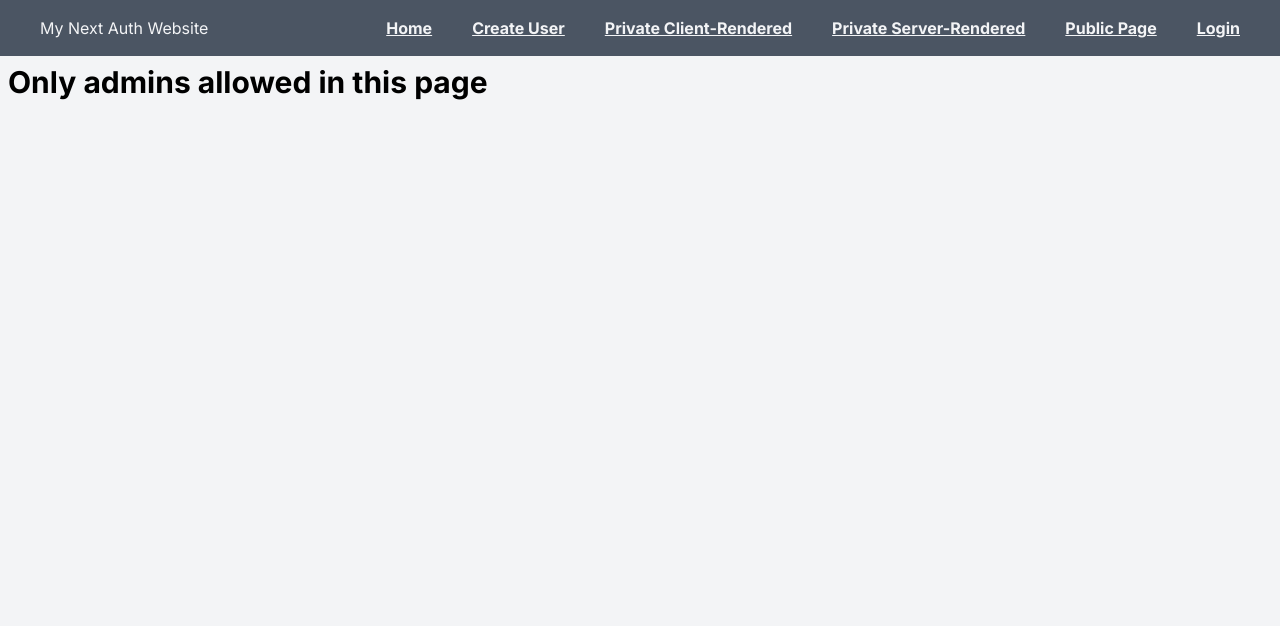
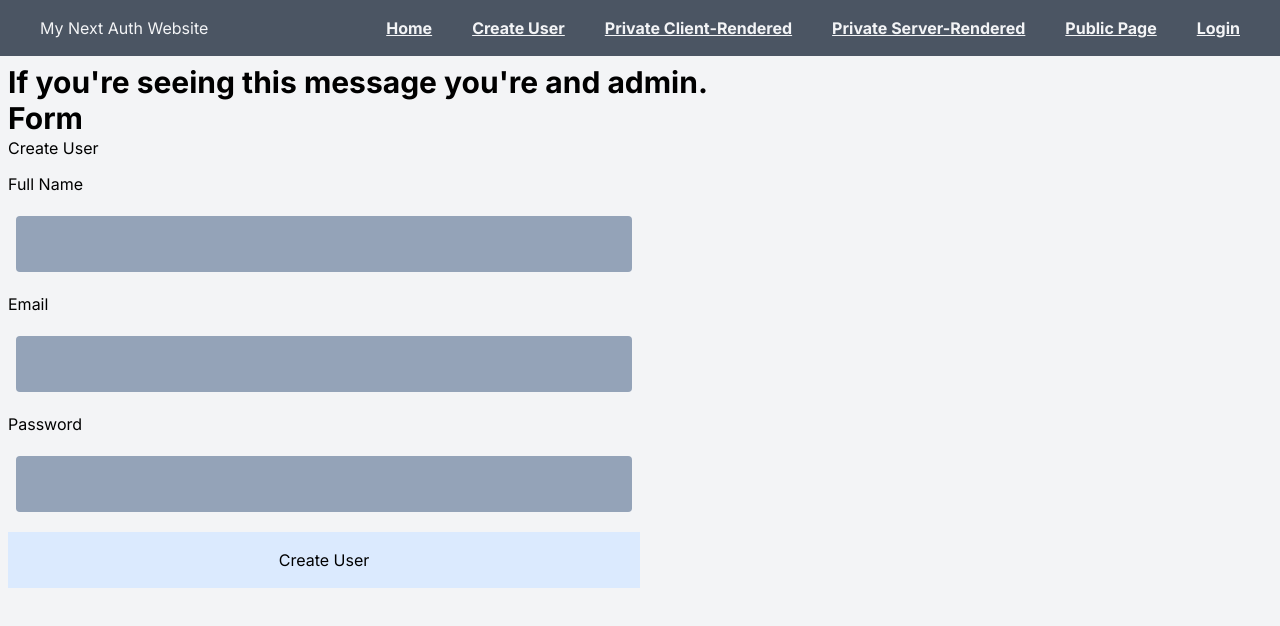
Before and after one commit to pdrmenezes/next-auth-basics, a Next.js app: page /create-user in a window 1280 px wide. Shown: the top 626 px of the page. Built offline with nearby package versions, Linux system fonts and the light colour scheme; no server answers.

Commit message:
setup user form + api route to handle user creation

```diff
--- /dev/null
+++ b/src/app/api/Users/route.ts
@@ -0,0 +1,32 @@
+import User from "@/models/User";
+import { NextResponse } from "next/server";
+import bcrypt from "bcrypt";
+
+export async function POST(request) {
+  try {
+    const body = await request.json();
+    const userData = body.formData;
+
+    // validate necessary data
+    if (!userData.email || userData.password) {
+      return NextResponse.json({ message: "All fields are required" }, { status: 400 });
+    }
+
+    // check if email already exists
+    const duplicateEmail = await User.findOne({ email: userData.email.toLowerCase() }).lean().exec();
+
+    if (duplicateEmail) {
+      return NextResponse.json({ message: "There already exists an account with this email" }, { status: 409 });
+    }
+
+    // if everything is ok and this is in fact a valid new user, we'll replace the user's typed password with a hashed version of it before storing it on the db
+    const hashedPassword = await bcrypt.hash(userData.password, 10);
+    userData.password = hashedPassword;
+
+    await User.create(userData);
+    return NextResponse.json({ message: "User Created" }, { status: 201 });
+  } catch (error) {
+    console.log(error);
+    return NextResponse.json({ message: "Error", error }, { status: 500 });
+  }
+}
--- a/src/app/create-user/page.tsx
+++ b/src/app/create-user/page.tsx
@@ -1,3 +1,10 @@
+import { UserForm } from "@/components/UserForm";
+
 export default function CreateUserPage() {
-  return <h1>Only admins allowed in this page</h1>;
+  return (
+    <>
+      <h1>If you&apos;re seeing this message you&apos;re and admin.</h1>
+      <UserForm />
+    </>
+  );
 }
--- a/src/components/UserForm.tsx
+++ b/src/components/UserForm.tsx
@@ -4,7 +4,7 @@ import React, { useState } from "react";
 
 export function UserForm() {
   const router = useRouter();
-  const [formDate, setFormData] = useState({});
+  const [formData, setFormData] = useState({});
   const [errorMessage, setErrorMessage] = useState("");
 
   const handleChange = () => {
@@ -13,9 +13,63 @@ export function UserForm() {
     setFormData((prevState) => ({ ...prevState, [inputName]: inputValue }));
   };
 
+  const handleSubmit = async (e) => {
+    e.preventDefault();
+    setErrorMessage("");
+    const response = await fetch("api/Users", {
+      method: "POST",
+      body: JSON.stringify({ formData }),
+      "content-type": "application/json",
+    });
+    if (!response.ok) {
+      const response = await response.json();
+      setErrorMessage(response.message);
+    } else {
+      router.refresh();
+      router.push("/");
+    }
+  };
+
   return (
     <>
       <h1>Form</h1>
+      <form onSubmit={handleSubmit} method="post" className="flex flex-col gap-3 w-1/2">
+        <h2>Create User</h2>
+        <label htmlFor="name">Full Name</label>
+        <input
+          type="text"
+          id="name"
+          name="name"
+          onChange={handleChange}
+          required
+          value={formData.name}
+          className="px-2 py-4 m-2 bg-slate-400 rounded"
+        />
+        <label htmlFor="email">Email</label>
+        <input
+          type="email"
+          id="email"
+          name="email"
+          onChange={handleChange}
+          required
+          value={formData.email}
+          className="px-2 py-4 m-2 bg-slate-400 rounded"
+        />
+        <label htmlFor="password">Password</label>
+        <input
+          type="password"
+          id="password"
+          name="password"
+          onChange={handleChange}
+          required
+          value={formData.password}
+          className="px-2 py-4 m-2 bg-slate-400 rounded"
+        />
+        <button type="submit" className="px-2 py-4 hover:bg-blue-300 bg-blue-100">
+          Create User
+        </button>
+      </form>
+      <p className=" text-red-500">{errorMessage}</p>
     </>
   );
 }
```
